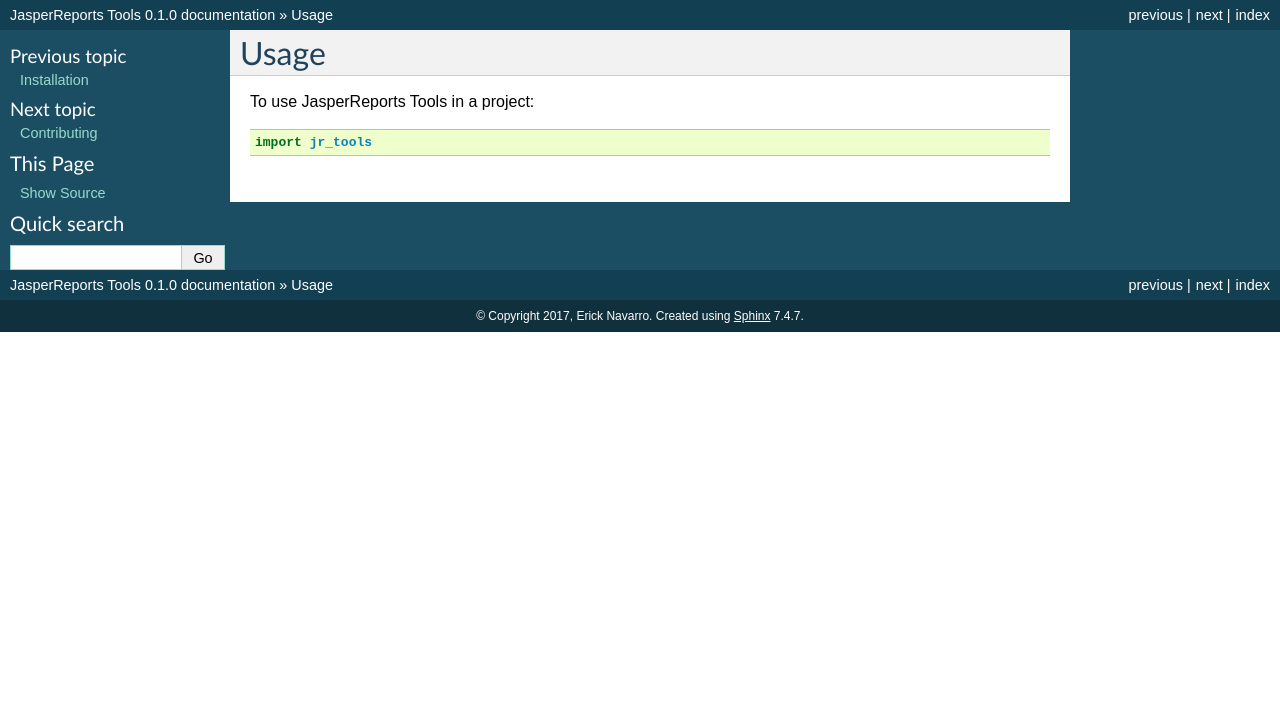
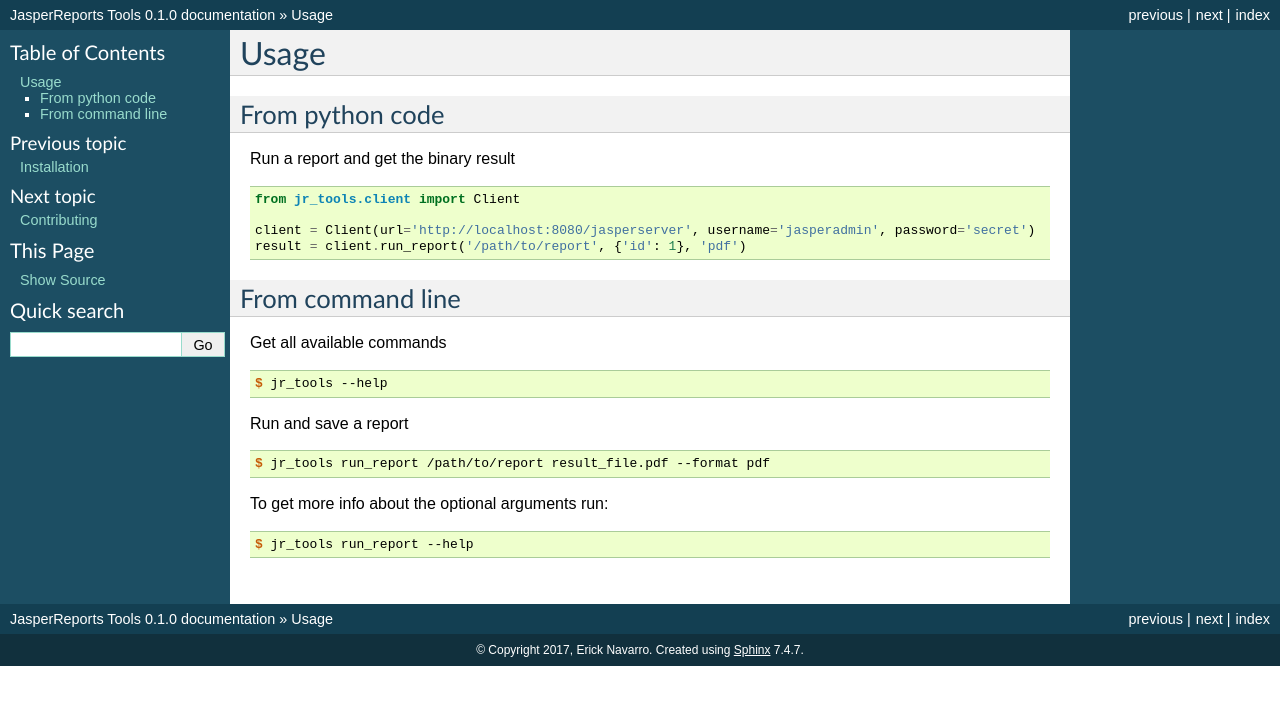
Before and after one commit to erickgnavar/jr_tools, a Sphinx documentation site: the page built from docs/usage.rst, in a window 1280 px wide. Shown: the top 705 px of the page. Built offline with Sphinx 7.4.7, drawn with Linux system fonts in a browser that asks for light colours; pages that are not in the unit, such as notebooks, are missing from menus.

Commit message:
Update usage documentation

```diff
--- a/docs/usage.rst
+++ b/docs/usage.rst
@@ -2,6 +2,36 @@
 Usage
 =====
 
-To use JasperReports Tools in a project::
+From python code
+----------------
 
-    import jr_tools
+Run a report and get the binary result
+
+.. code-block:: python
+
+    from jr_tools.client import Client
+
+    client = Client(url='http://localhost:8080/jasperserver', username='jasperadmin', password='secret')
+    result = client.run_report('/path/to/report', {'id': 1}, 'pdf')
+
+From command line
+-----------------
+
+Get all available commands
+
+.. code-block:: console
+
+    $ jr_tools --help
+
+
+Run and save a report
+
+.. code-block:: console
+
+    $ jr_tools run_report /path/to/report result_file.pdf --format pdf
+
+To get more info about the optional arguments run:
+
+.. code-block:: console
+
+    $ jr_tools run_report --help
```
